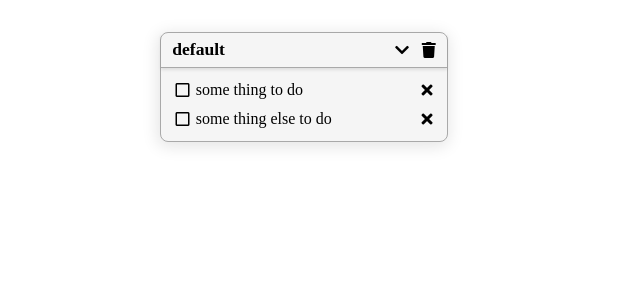
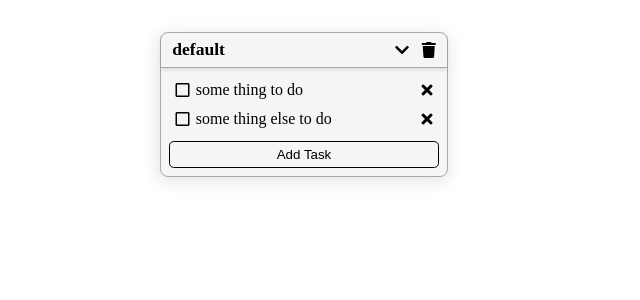
Before and after one commit to bushblade/react-todos-mark2, a React (Create React App) app: page / in a window 1280 px wide. Shown: the top 300 px of the page, without its empty margins (0-640 px from the left). Built offline with nearby package versions, Linux system fonts and the light colour scheme.

Commit message:
before commiting to cardTaskText rcc

```diff
--- a/src/App.css
+++ b/src/App.css
@@ -1,5 +1,9 @@
 * {
   box-sizing: border-box;
+}
+
+:focus {
+  outline: none;
 }
 
 html,
@@ -57,9 +61,36 @@ body {
 
 .card-task-text {
   margin: 0 auto 0 0;
+  width: 100%;
+}
+
+.selected {
+  box-shadow: 0 2px 1px -2px gray;
 }
 
 .checked {
   color: darkgrey;
   text-decoration: line-through;
 }
+
+.add-task {
+  display: flex;
+  align-items: center;
+  justify-content: center;
+  padding-top: 0.5rem;
+}
+
+.add-task button {
+  width: 100%;
+  border: 1px solid black;
+  border-radius: 0.3rem;
+  padding: 0.3rem;
+  cursor: pointer;
+  color: black;
+  background: transparent;
+}
+
+.add-task button:hover {
+  color: white;
+  background: black;
+}
--- /dev/null
+++ b/src/components/AddTask.js
@@ -0,0 +1,14 @@
+import React from 'react'
+import { Consumer } from '../context'
+
+const AddTask = ({ card }) => (
+  <Consumer>
+    {({ dispatch, ADD_TASK }) => (
+      <div className="add-task">
+        <button onClick={() => dispatch(ADD_TASK({ card }))}>Add Task</button>
+      </div>
+    )}
+  </Consumer>
+)
+
+export default AddTask
--- a/src/components/Card.js
+++ b/src/components/Card.js
@@ -3,6 +3,7 @@ import PropTypes from 'prop-types'
 
 import CardHeader from './CardHeader'
 import CardTask from './CardTask'
+import AddTask from './AddTask'
 
 const Card = ({ card }) => {
   return (
@@ -12,6 +13,7 @@ const Card = ({ card }) => {
         {card.tasks.map(task => (
           <CardTask key={task.taskId} task={task} card={card} />
         ))}
+        <AddTask card={card} />
       </div>
     </div>
   )
--- a/src/components/CardTask.js
+++ b/src/components/CardTask.js
@@ -5,6 +5,8 @@ const CardTask = ({ task: { taskId, text, checked }, card }) => {
   return (
     <Consumer>
       {({ dispatch, CHECK_TASK, UPDATE_TASK, DELETE_TASK }) => {
+        const docId = `task-text${taskId}`
+        const taskText = () => document.getElementById(docId)
         return (
           <div className="card-task">
             <i
@@ -13,15 +15,27 @@ const CardTask = ({ task: { taskId, text, checked }, card }) => {
                 dispatch(CHECK_TASK({ card, taskId }))
               }}
             />
+
             <p
               className={`card-task-text ${checked ? 'checked' : ''}`}
               contentEditable
               suppressContentEditableWarning
+              id={docId}
               onBlur={({ target: { textContent } }) => {
                 dispatch(UPDATE_TASK({ card, taskId, textContent }))
+                taskText().classList.remove('selected')
+              }}
+              onKeyDown={({ keyCode }) => {
+                if (keyCode === 13) {
+                  taskText().blur()
+                }
+              }}
+              onFocus={() => {
+                taskText().classList.add('selected')
               }}>
               {text}
             </p>
+
             <i
               className="fas fa-times"
               onClick={() => {
--- a/src/context.js
+++ b/src/context.js
@@ -1,23 +1,23 @@
 import React, { Component } from 'react'
-// import reducer from './reducer'
 import contextActions from './contextActions'
+import uuid from 'uuid'
 
 const { Provider, Consumer } = React.createContext()
 
 const defaultCards = {
   cards: [
     {
-      cardId: 1,
+      cardId: uuid(),
       title: 'default',
       color: 'WhiteSmoke',
       tasks: [
         {
-          taskId: 1,
+          taskId: uuid(),
           text: 'some thing to do',
           checked: false
         },
         {
-          taskId: 2,
+          taskId: uuid(),
           text: 'some thing else to do',
           checked: false
         }
@@ -28,12 +28,8 @@ const defaultCards = {
 
 class ContextProvider extends Component {
   state = {
-    cards: []
-    // dispatch: action => this.setState(reducer(action))
-  }
-  actions = {
-    dispatch: action => this.setState(action),
-    ...contextActions
+    cards: [],
+    dispatch: action => this.setState(action)
   }
 
   componentDidMount() {
@@ -52,7 +48,7 @@ class ContextProvider extends Component {
   }
 
   render() {
-    return <Provider value={{ ...this.state, ...this.actions }}>{this.props.children}</Provider>
+    return <Provider value={{ ...this.state, ...contextActions }}>{this.props.children}</Provider>
   }
 }
 
--- a/src/contextActions.js
+++ b/src/contextActions.js
@@ -1,3 +1,5 @@
+import uuid from 'uuid'
+
 const taskReducer = card => ({ cards }) => {
   return { cards: cards.map(c => (c.cardId === card.cardId ? card : c)) }
 }
@@ -23,8 +25,18 @@ export default {
 
   UPDATE_TASK: ({ card, taskId, textContent }) => {
     card.tasks = card.tasks.map(task => {
-      return task.taskId === taskId ? { ...task, textContent } : task
+      return task.taskId === taskId ? { ...task, text: textContent } : task
     })
+    return taskReducer(card)
+  },
+
+  ADD_TASK: ({ card }) => {
+    const newTask = {
+      taskId: uuid(),
+      text: '',
+      checked: false
+    }
+    card.tasks = [...card.tasks, newTask]
     return taskReducer(card)
   }
 }
```
Also changed, not shown: src/components/CardTaskText.js (added, +28 -0 lines).
